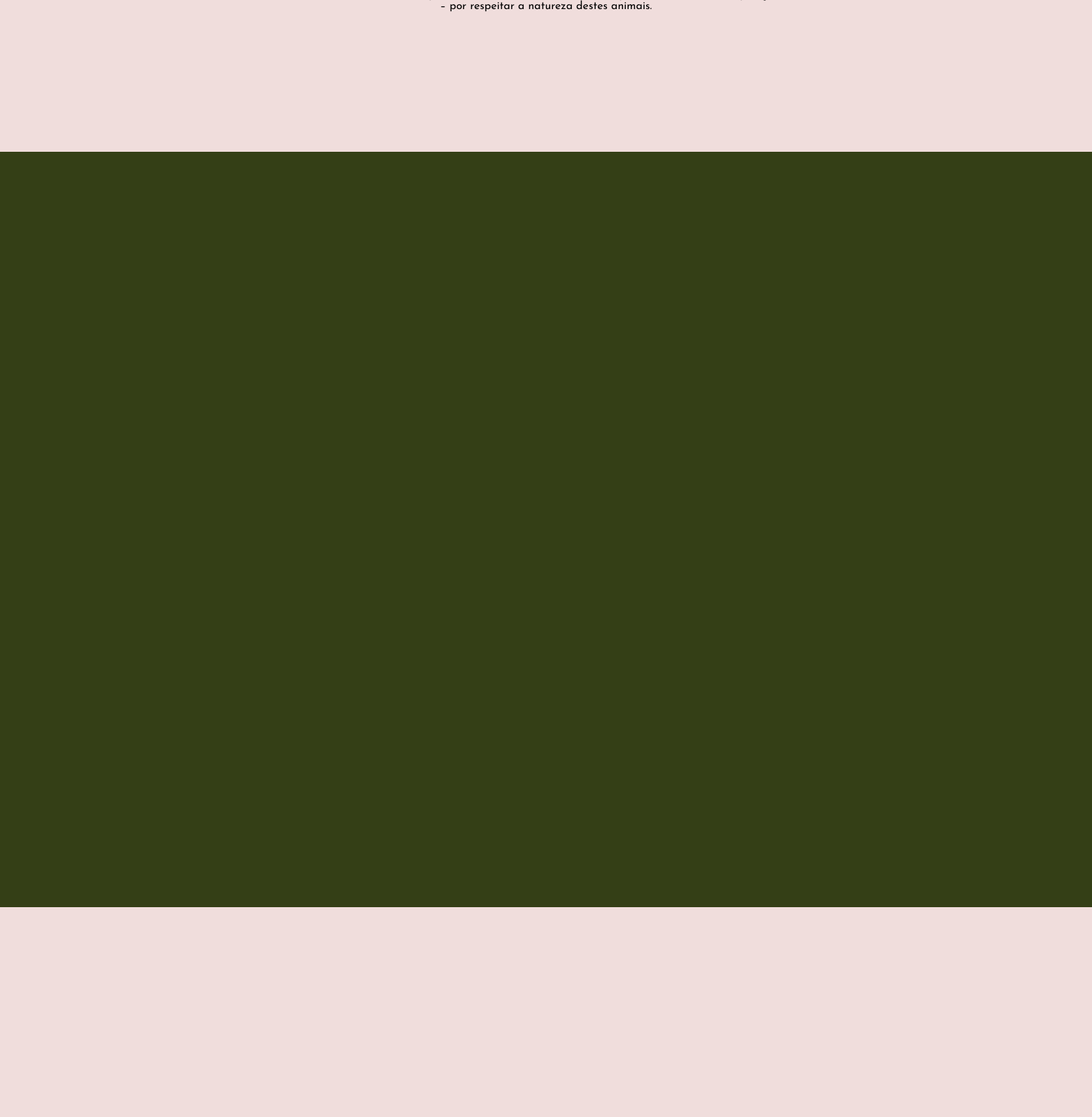
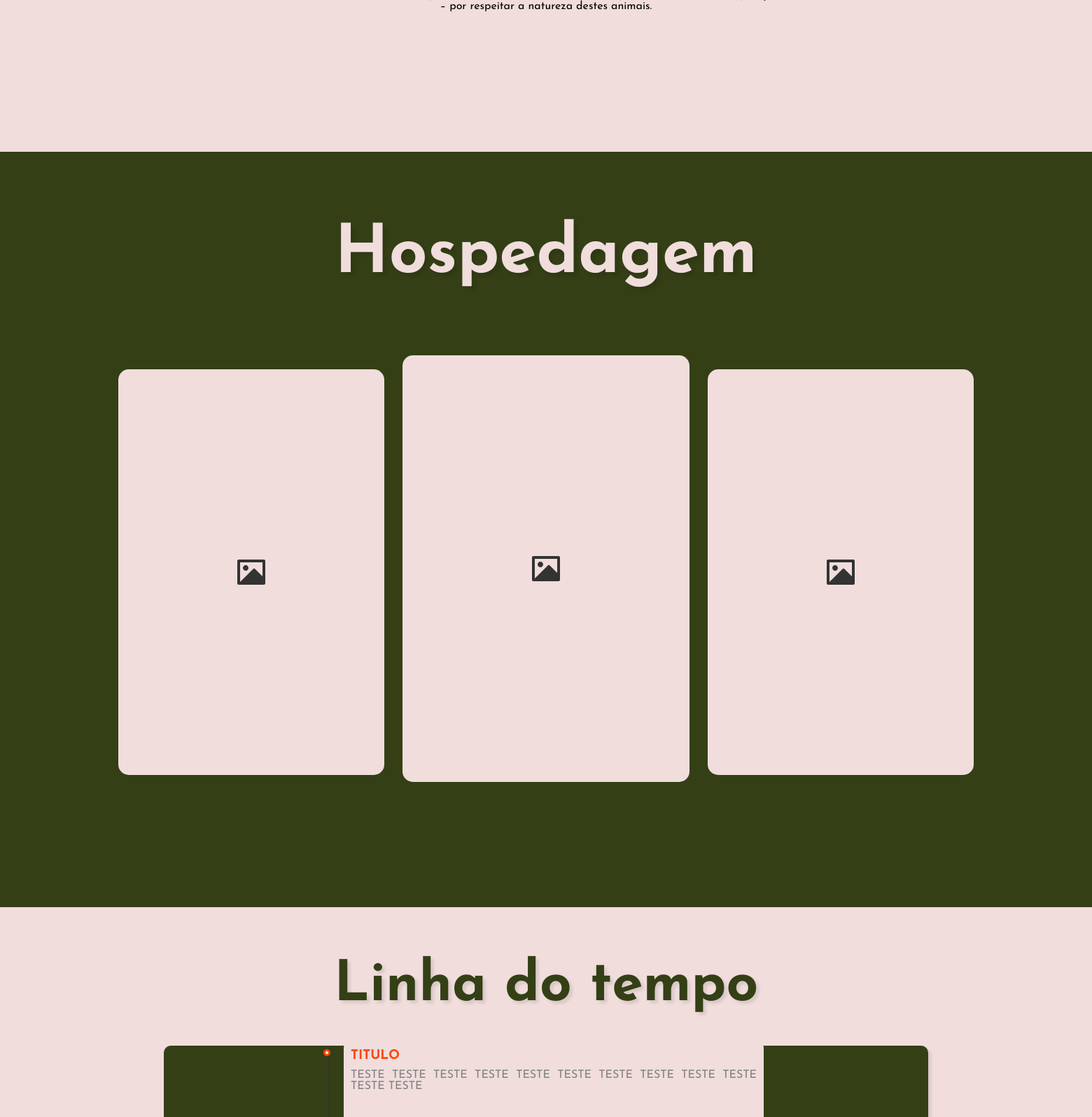
Before and after one commit to jtentis/HorseCare, a PHP site: page / in a window 1560 px wide. Shown: the part 3043-4640 px from the top of the page at 70% size. Before the commit the page ends 4340 px from the top, so only its background shows below. Run offline with PHP 8.4, Linux system fonts and the light colour scheme.

Commit message:
style: adicionando hospedagem e timeline

```diff
--- a/index.html
+++ b/index.html
@@ -14,9 +14,10 @@
             <a href="#header"><img src="Imagens/Logos/LOGO.png" class="logo" srcset=""></a>
         </div>
         <div class="navibar">
-            <a href="#Sobre"><h2 class="first">Sobre</h2></a>
-            <a href="#main-2"><h2 class="second">Hospedar</h2></a>
-            <a href="#footer"><h2 class="third">Contatos</h2></a>
+            <a href="#Sobre"><h2 class="link first">Sobre</h2></a>
+            <a href="#main-2"><h2 class="link second">Hospedar</h2></a>
+            <a href="#footer"><h2 class="link third">Contatos</h2></a>
+            <a href="#main-3"><h2 class="link fourth">Timeline</h2></a>
         </div>
         <div class="login-button">
             <button>Login</button>
@@ -59,10 +60,10 @@
     </div>
     <div class="main-baias">
         <div class="titulo-baias"><h1>Baias</h1></div>
-        <div class="imagens-baias">
-            <img src="Imagens/IMAGEM BAIA 1.png" class="photo hidden" srcset="">
-            <img src="Imagens/IMAGEM BAIA 2.png" class="photo hidden" srcset="">
-            <img src="Imagens/IMAGEM BAIA 3.png" class="photo hidden" srcset="">
+        <div class="imagens-baias hidden">
+            <img src="Imagens/IMAGEM BAIA 1.png" class="photo" srcset="">
+            <img src="Imagens/IMAGEM BAIA 2.png" class="photo" srcset="">
+            <img src="Imagens/IMAGEM BAIA 3.png" class="photo" srcset="">
         </div>
         <div class="texto-baias">
             <p>Nossa estrutura segue os critérios estabelecidos pela FEI (Federação Equestre Internacional), tamanho de 12m2, paredes com acabamento liso que permite a higienização, os coxos de água tem reabastecimento automático, coxos de ração tem suporte acoplado para sal mineral e camas de serragem de pinos. Sistema logístico inteligente, onde o complexo de baias se une com as pistas cobertas e descobertas, suprida de box lavatório dos cavalos e farmácia veterinária, favorecendo o fluxo das atividades. As baias estão dispostas de forma circular para que todos os cavalos se vejam, além de uma divisória interna de grade permitindo que eles se cheirem. Favorecendo o seu instinto social.</p>
@@ -70,20 +71,84 @@
     </div>
     <div class="main-piquetes">
         <div class="titulo-piquetes"><h1>Piquetes</h1></div>
-        <div class="imagens-piquetes">
-            <img src="Imagens/IMAGEM PIQUETES 1.png" class="photo hidden" srcset="">
-            <img src="Imagens/IMAGEM PIQUETES 2.png" class="photo hidden" srcset="">
-            <img src="Imagens/IMAGEM PIQUETES 3.png" class="photo hidden" srcset="">
+        <div class="imagens-piquetes hidden">
+            <img src="Imagens/IMAGEM PIQUETES 1.png" class="photo" srcset="">
+            <img src="Imagens/IMAGEM PIQUETES 2.png" class="photo" srcset="">
+            <img src="Imagens/IMAGEM PIQUETES 3.png" class="photo" srcset="">
         </div>
         <div class="texto-piquetes">
             <p>Nos piquetes os cavalos ficam como na natureza, porém, com toda a atenção necessária: sal, ração, manejo diário e muito Coast Cros, capim de primeira qualidade, proporcionando uma alimentação muito mais saudável. Seguindo a nossa filosofia de manejo natural e respeito aos cavalos, todos têm direito a um mínimo de 4h diárias solto em um dos nossos 28 piquetes. A estadia no piquete é fundamental para cavalos competidores de Enduro – por prevenir a ocorrência de manqueiras, para potros e éguas prenhas, potros de esporte que estão em processo de doma, e também está sendo cada vez mais utilizado por cavalos de outras modalidades esportivas como salto e equitação de trabalho – por respeitar a natureza destes animais. </p>
         </div>
     </div>
     <div id="main-2" class="main-2">
-
+        <div class="titulo-cards"><h1>Hospedagem</h1></div>
+        <div class="cards-align">
+            <div class="card hidden">
+                <svg xmlns="http://www.w3.org/2000/svg" viewBox="0 0 24 24"><path d="M20 5H4V19L13.2923 9.70649C13.6828 9.31595 14.3159 9.31591 14.7065 9.70641L20 15.0104V5ZM2 3.9934C2 3.44476 2.45531 3 2.9918 3H21.0082C21.556 3 22 3.44495 22 3.9934V20.0066C22 20.5552 21.5447 21 21.0082 21H2.9918C2.44405 21 2 20.5551 2 20.0066V3.9934ZM8 11C6.89543 11 6 10.1046 6 9C6 7.89543 6.89543 7 8 7C9.10457 7 10 7.89543 10 9C10 10.1046 9.10457 11 8 11Z"></path></svg>
+                <div class="card__content">
+                <p class="card__title">Plano Platinum</p>
+                <p class="card__description">TESTE TESTE TESTE TESTE TESTE TESTE </p>
+                </div>
+            </div>
+            <div class="card hidden">
+                <svg xmlns="http://www.w3.org/2000/svg" viewBox="0 0 24 24"><path d="M20 5H4V19L13.2923 9.70649C13.6828 9.31595 14.3159 9.31591 14.7065 9.70641L20 15.0104V5ZM2 3.9934C2 3.44476 2.45531 3 2.9918 3H21.0082C21.556 3 22 3.44495 22 3.9934V20.0066C22 20.5552 21.5447 21 21.0082 21H2.9918C2.44405 21 2 20.5551 2 20.0066V3.9934ZM8 11C6.89543 11 6 10.1046 6 9C6 7.89543 6.89543 7 8 7C9.10457 7 10 7.89543 10 9C10 10.1046 9.10457 11 8 11Z"></path></svg>
+                <div class="card__content">
+                <p class="card__title">Plano Diamond</p>
+                <p class="card__description">TESTE TESTE TESTE TESTE TESTE TESTE </p>
+                </div>
+            </div>
+            <div class="card hidden">
+                <svg xmlns="http://www.w3.org/2000/svg" viewBox="0 0 24 24"><path d="M20 5H4V19L13.2923 9.70649C13.6828 9.31595 14.3159 9.31591 14.7065 9.70641L20 15.0104V5ZM2 3.9934C2 3.44476 2.45531 3 2.9918 3H21.0082C21.556 3 22 3.44495 22 3.9934V20.0066C22 20.5552 21.5447 21 21.0082 21H2.9918C2.44405 21 2 20.5551 2 20.0066V3.9934ZM8 11C6.89543 11 6 10.1046 6 9C6 7.89543 6.89543 7 8 7C9.10457 7 10 7.89543 10 9C10 10.1046 9.10457 11 8 11Z"></path></svg>
+                <div class="card__content">
+                <p class="card__title">Plano Golden</p>
+                <p class="card__description">TESTE TESTE TESTE TESTE TESTE TESTE </p>
+                </div>
+            </div>
+        </div>
+    </div>
+    <div id="main-3" class="main-3">
+            <h1 class="titulo-timeline">Linha do tempo</h1>
+            <div class="scroll">
+                <div class="timeline">
+                    <div class="outer">
+                    <div class="card-timeline">
+                        <div class="info">
+                        <h3 class="title">TITULO</h3>
+                        <p>TESTE TESTE TESTE TESTE TESTE TESTE TESTE TESTE TESTE TESTE TESTE TESTE</p>
+                        </div>
+                    </div>
+                    <div class="card-timeline">
+                        <div class="info">
+                        <h3 class="title">TITULO</h3>
+                        <p>TESTE TESTE TESTE TESTE TESTE TESTE TESTE TESTE TESTE TESTE TESTE TESTE</p>
+                        </div>
+                    </div>
+                    <div class="card-timeline">
+                        <div class="info">
+                        <h3 class="title">TITULO</h3>
+                        <p>TESTE TESTE TESTE TESTE TESTE TESTE TESTE TESTE TESTE TESTE TESTE TESTE</p>
+                        </div>
+                    </div>
+                    <div class="card-timeline">
+                        <div class="info">
+                        <h3 class="title">TITULO</h3>
+                        <p>TESTE TESTE TESTE TESTE TESTE TESTE TESTE TESTE TESTE TESTE TESTE TESTE</p>
+                        </div>
+                    </div>
+                    <div class="card-timeline">
+                        <div class="info">
+                        <h3 class="title">TITULO</h3>
+                        <p>TESTE TESTE TESTE TESTE TESTE TESTE TESTE TESTE TESTE TESTE TESTE TESTE</p>
+                        </div>
+                    </div>
+                    </div>
+                </div>
+            </div>
+        </body>
     </div>
     <div id="footer" class="footer">
-
+        <div class="informacoes">contatos</div>
+        <div class="informacoes">fale conosco</div>
     </div>
     <a href="#" class="para-o-topo">
 		<span class="material-icons">arrow_upward</span>
--- a/style.css
+++ b/style.css
@@ -494,14 +477,208 @@ button:active{
     width: 100%;
     height: 1080px;
     background-color: var(--primary);
+    display: flex;
+    flex-direction: column;
+    justify-content: center;
+    align-items: center;
+}
+
+.cards-align{
+    width: 80%;
+    height: 100%;
+    display: flex;
+    flex-direction: row;
+    justify-content: space-around;
+}
+
+.card{
+    position: relative;
+    width: 400px;
+    height: 600px;
+    background-color: var(--secondary);
+    border-radius: 10px;
+    display: flex;
+    align-items: center;
+    justify-content: center;
+    overflow: hidden;
+    perspective: 1000px;
+    box-shadow: 0 0 0 5px var(--secondary);
+    transition: all 0.6s cubic-bezier(0.175, 0.885, 0.32, 1.275);
+}
+
+.card:nth-child(1){
+    transition-delay: 200ms;
+}
+
+.card:nth-child(2){
+    transition-delay: 400ms;
+}
+
+.card:nth-child(3){
+    transition-delay: 600ms;
+}
+
+.card svg{
+    width: 48px;
+    fill: #333;
+    transition: all 0.6s cubic-bezier(0.175, 0.885, 0.32, 1.275);
+}
+
+.card:hover {
+    transform: scale(1.05);
+    box-shadow: 0 8px 16px rgba(255, 255, 255, 0.2);
+}
+
+.card__content {
+    position: absolute;
+    top: 0;
+    left: 0;
+    width: 100%;
+    height: 100%;
+    padding: 20px;
+    box-sizing: border-box;
+    background-color: var(--secondary);
+    transform: rotateX(-90deg);
+    transform-origin: bottom;
+    transition: all 0.6s cubic-bezier(0.175, 0.885, 0.32, 1.275);
+}
+
+.card:hover .card__content {
+    transform: rotateX(0deg);
+}
+
+.card__title {
+    margin: 0;
+    font-size: 24px;
+    color: #333;
+    font-weight: 700;
+}
+
+.card:hover svg {
+    scale: 0;
+}
+
+.card__description {
+    margin: 10px 0 0;
+    font-size: 14px;
+    color: #777;
+    line-height: 1.4;
+}
+
+.titulo-cards{
+    width: 100%;
+    display: flex;
+    justify-content: center;
+    align-items: center;
+    text-align: center;
+    margin: 100px;
+    font-size: 24px;
+    user-select: none;
+    color: var(--secondary);
+    font-size: 48px;
+    text-shadow: 5px 5px 5px rgba(0, 0, 0, 0.1);
+}
+
+.card:nth-child(odd){
+    width: 370px;
+    height: 570px;
+    margin-top: 20px;
+}
+
+.main-3{
+    width: 100%;
+    height: 920px;
+    background-color: var(--secondary);
+    display: flex;
+    flex-direction: column;
+    justify-content: center;
+    align-items: center;
+}
+
+.scroll{
+    padding-top: 200px;
+    width: 70%;
+    height: 650px;
+    display: flex;
+    margin:4px, 4px;
+    padding:4px;
+    background-color: var(--primary);
+    overflow-x: hidden;
+    overflow-y: auto;
+    text-align: justify;
+    justify-content: center;
+    align-items: center;
+    border-radius: 10px;
+    box-shadow: 4px 4px 4px rgba(0, 0, 0, 0.1);
+}
+
+.titulo-timeline{
+    padding-bottom: 45px;
+    font-size: 80px;
+    color: var(--primary);
+    text-shadow: 4px 4px 4px rgba(0, 0, 0, 0.1);
+}
+
+.timeline{
+    margin-top: 200px;
+    background: var(--primary-color);
+    margin: 20px auto;
+    padding: 20px;
+}
+
+/* Outer Layer with the timeline border */
+.outer{
+  border-left: 2px solid #333;
+}
+
+/* Card container */
+.card-timeline {
+    padding-top: 200px;
+    position: relative;
+    margin: 0 0 20px 20px;
+    padding: 10px;
+    background: #333;
+    color: gray;
+    border-radius: 8px;
+    width: 600px;
+    height: 200px;
+    background-color: var(--secondary);
+}
+
+/* Information about the timeline */
+.info{
+  display: flex;
+  flex-direction: column;
+  gap: 10px;
+}
+
+/* Title of the card */
+.title {
+  color: orangered;
+  position: relative;
+}
+
+/* Timeline dot  */
+.title::before {
+  content: "";
+  position: absolute;
+  width: 10px;
+  height: 10px;
+  background: white;
+  border-radius: 999px;
+  left: -39px;
+  border: 3px solid orangered;
 }
 
 .footer{
     width: 100%;
     height: 500px;
-    background-color: var(--secondary);
+    background-color: var(--primary);
+    display: flex;
+    flex-direction: row;
+    justify-content: space-around;
+    align-items: center;
 }
-
 
 .para-o-topo{
     width: 50px;
```
Also changed, not shown: other parts of style.css (+8 -25 lines), script.js (line endings or trailing spaces).
